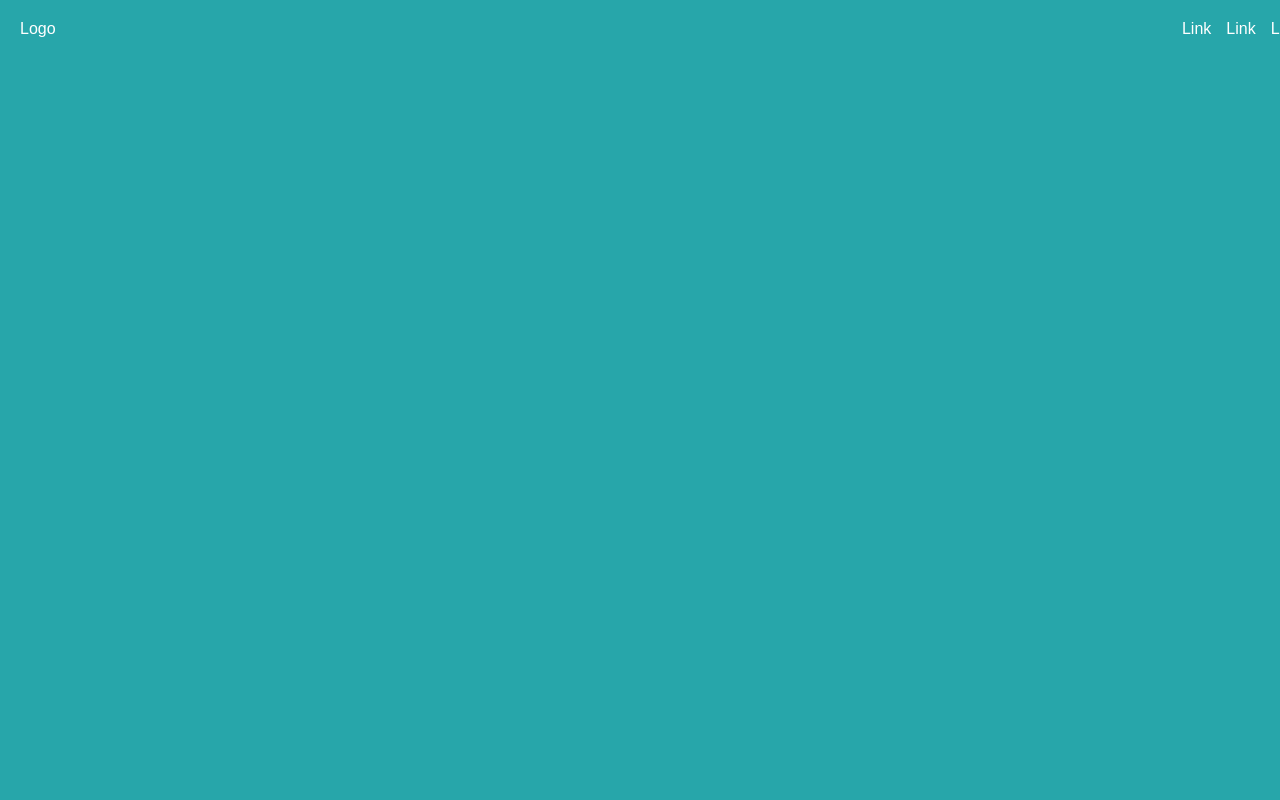
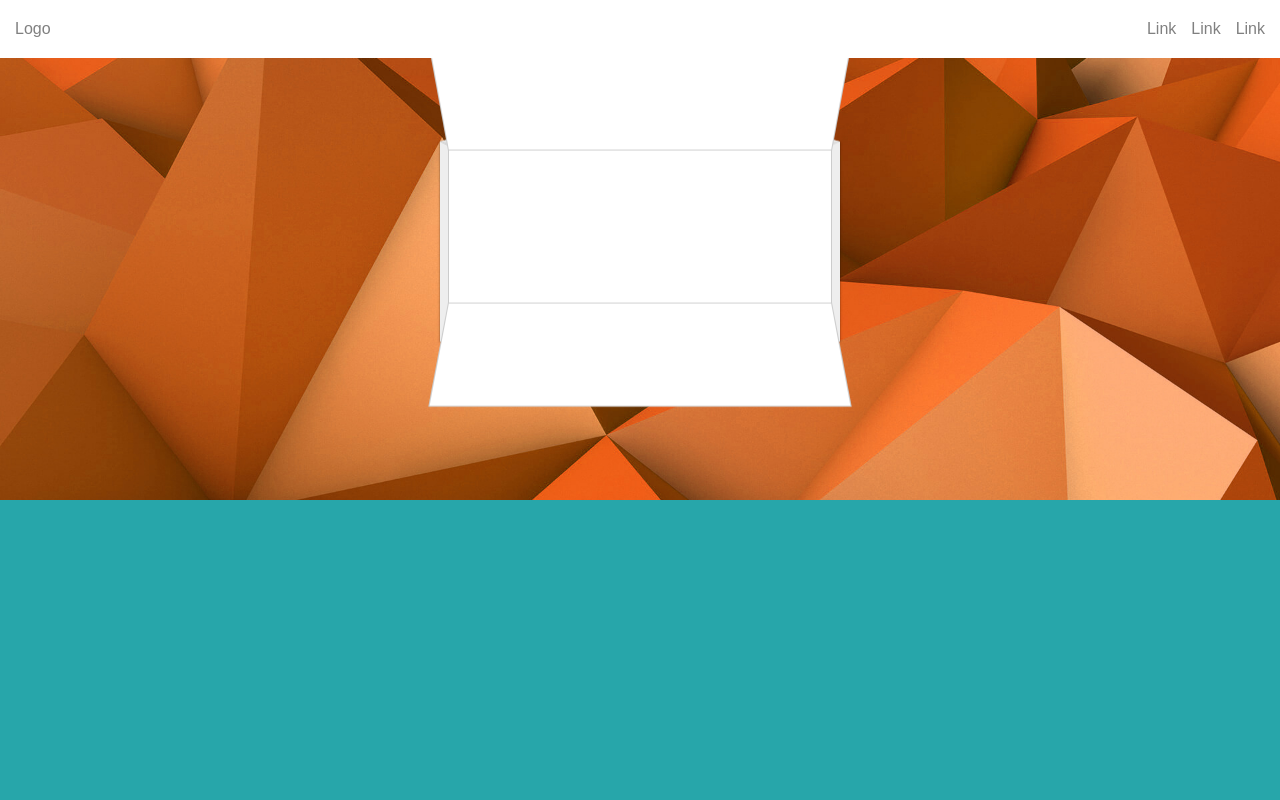
Before and after one commit to korrybass/rcport, a React app: page / in a window 1280 px wide. Shown: the top 800 px of the page. Built offline with nearby package versions, Linux system fonts and the light colour scheme; the HTML template or start-up script is replaced by a standard one.

Commit message:
integrated smooth scroll

```diff
--- a/src/App.css
+++ b/src/App.css
@@ -1,8 +1,9 @@
+body{
+    background: #27A6AA;
+
+}
 .smooth {
-    background: #27A6AA;
     color: white;
-    padding : 20px;
-    position: fixed;
     top: 0;
     right: 0;
     left: 0;
--- a/src/App.js
+++ b/src/App.js
@@ -8,26 +8,22 @@ import Body from './components/Body/Body.js'
 
 class App extends Component {
 
+  constructor(){
+    super();
+    this.state = {
+      windowHeight: ""
+    }
+  }
+
   initScroll(){
     var lastPosition = -100;
-    console.log(this);
     let smoothElem = this.refs['smooth'];
-    let wrapper = this.refs['wrapper']
-// $(document).ready(function() {
-//     $('.wrapper').height($('.smooth').height());
+    let wrapper = this.refs['site-wrapper']
 
-//     $(window).resize(function() {
-//         $('.wrapper').height($('.smooth').height());
-//     });
-
-//     $('.flat-button').click(function() {
-//         $(".smooth").clearQueue().css({
-//             transform: 'translate3d(0px, -' + $('.toggle').offset().top + 'px, 0px)'
-//         });
-//         $(window).scrollTop($('.toggle').offset().top);
-//         return false;
-//     });
-// });
+    this.windowHeight = smoothElem.clientHeight
+    window.addEventListener("resize", () => {
+      this.setState({ windowHeight:  this.windowHeight})
+    });
 
 var scroll = window.requestAnimationFrame ||
     window.webkitRequestAnimationFrame ||
@@ -42,18 +38,17 @@ var scroll = window.requestAnimationFrame ||
 function loop() {
 
     // Avoid calculations if not needed
-    if (lastPosition == window.pageYOffset) {
+    if (lastPosition === window.pageYOffset) {
         scroll(loop);
         return false;
     } else lastPosition = window.pageYOffset;
 
     var transform = 'translate3d(0px, -' + lastPosition + 'px, 0px)';
-    // var smoothScoll = $(".smooth")[0];
+    var smoothScoll = smoothElem;
 
-    // smoothScoll.style.webkitTransform = transform;
-    // smoothScoll.style.mozTransform = transform;
-    // smoothScoll.style.transform = transform;
-
+    smoothScoll.style.webkitTransform = transform;
+    smoothScoll.style.mozTransform = transform;
+    smoothScoll.style.transform = transform;
     scroll(loop)
 }
 
@@ -64,6 +59,7 @@ loop();
 
   componentDidMount(){
     this.initScroll();
+    this.setState({ windowHeight:  this.windowHeight})
   }
 
   render() {
@@ -71,8 +67,8 @@ loop();
       <div className="App" ref="site-wrapper">
         <div className="smooth" ref="smooth">
           <Header />
+          <Hero />
           <Body />
-          <Hero />
         </div>
       </div>
     );
--- a/src/components/Body/Body.js
+++ b/src/components/Body/Body.js
@@ -1,6 +1,4 @@
 import React, { Component } from 'react';
-import { Parallax, Background } from 'react-parallax';
-import bg from '../../assets/img/org-poly.jpg'
 import './body.scss';
 
 class Body extends Component {
--- a/src/components/Header/header.scss
+++ b/src/components/Header/header.scss
@@ -1,7 +1,12 @@
 .header{
-  position: absolute;
-    width: 100%;
-
+  position: fixed;
+  top: 0;
+  left: 0;
+  width: 100%;
+  padding: 20px 15px;
+  box-sizing: border-box;
+  background-color: white;
+  color: gray;
   z-index: 999999;
   li{
     margin-left: 15px;
```
